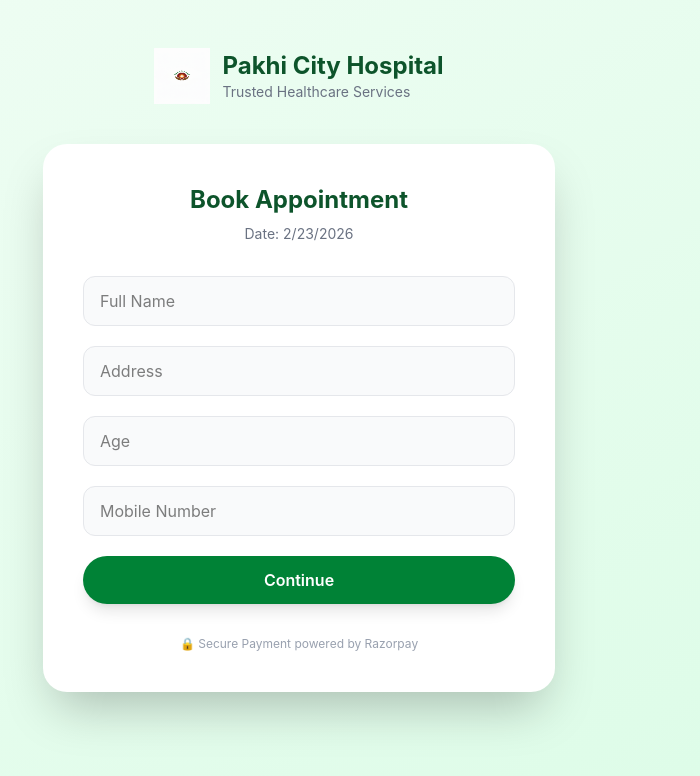
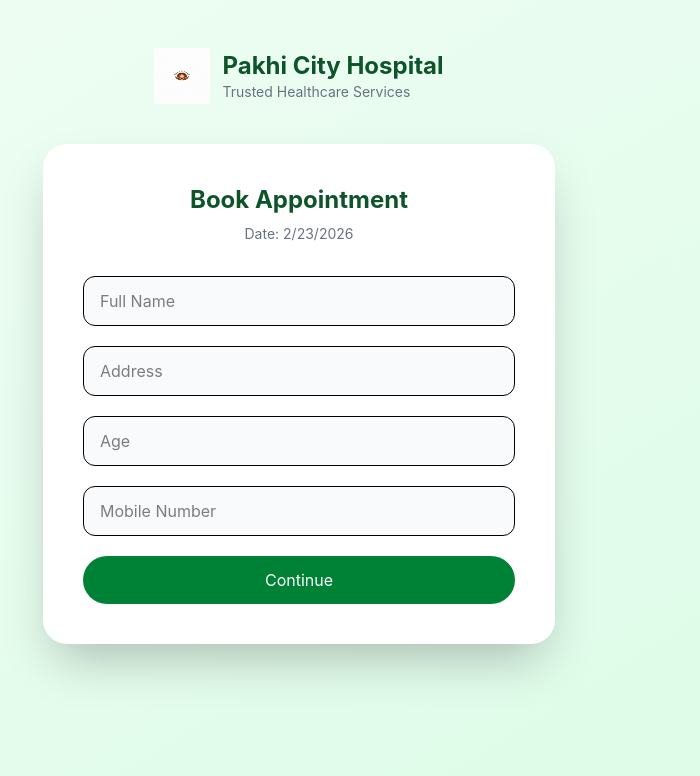
Before and after one commit to anuj808/Pakhi-City-Hospital, a React (Vite) app in the folder frontend/: page /book in a window 1280 px wide. Shown: the top 776 px of the page, without its empty margins (341-1041 px from the left). Built offline with nearby package versions, Linux system fonts and the light colour scheme.

Commit message:
fixed the issue

```diff
--- a/frontend/src/pages/BookPage.jsx
+++ b/frontend/src/pages/BookPage.jsx
@@ -3,6 +3,7 @@ import axios from "axios";
 import logo from "../assets/logo.png";
 
 function BookPage() {
+
   const [formData, setFormData] = useState({
     name: "",
     address: "",
@@ -28,6 +29,8 @@ function BookPage() {
     e.preventDefault();
     setLoading(true);
 
+    try {
+
       const res = await axios.post(
         "https://pakhi-city-hospital.onrender.com/api/payment/create-order",
         { phone: formData.phone }
@@ -38,6 +41,7 @@ function BookPage() {
           "https://pakhi-city-hospital.onrender.com/api/appointments/confirm",
           formData
         );
+
         setToken(confirmRes.data.tokenNumber);
         setLoading(false);
         return;
@@ -45,27 +49,55 @@ function BookPage() {
 
       setOrderData(res.data.order);
       setShowPayment(true);
+
+    } catch (err) {
+      alert(err.response?.data?.message || "Something went wrong");
+    }
+
     setLoading(false);
   };
 
   const openRazorpay = () => {
+
     const options = {
       key: "rzp_test_SJc8MDd9VpJqMh",
       amount: orderData.amount,
       currency: "INR",
       order_id: orderData.id,
-      name: "Pakhi Hospital",
+      name: "Pakhi City Hospital",
       description: "Registration Fee ₹305",
 
       handler: async function (response) {
+
+        try {
+
           const verifyRes = await axios.post(
             "https://pakhi-city-hospital.onrender.com/api/payment/verify-payment",
             { ...response, formData }
           );
 
           if (verifyRes.data.success) {
-          setToken(verifyRes.data.tokenNumber);
+
+            const tokenNumber = verifyRes.data.tokenNumber;
+            const paymentId = verifyRes.data.paymentId;
+
+            setToken(tokenNumber);
             setShowPayment(false);
+
+            // ✅ Open receipt in new tab
+            const receiptUrl =
+              `https://pakhi-city-hospital.onrender.com/api/payment/receipt/` +
+              `${paymentId}/` +
+              `${tokenNumber}/` +
+              `${formData.name}/` +
+              `${formData.phone}`;
+
+            window.open(receiptUrl, "_blank");
+          }
+
+        } catch (err) {
+          console.log(err);
+          alert("Verification failed");
         }
       },
 
@@ -79,7 +111,6 @@ function BookPage() {
   return (
     <section className="min-h-screen bg-gradient-to-br from-green-50 to-green-100 flex flex-col items-center px-4 py-12">
 
-      {/* 🔹 HOSPITAL HEADER */}
       <div className="flex items-center gap-3 mb-10">
         <img src={logo} alt="Hospital Logo" className="w-14 h-14" />
         <div>
@@ -92,7 +123,6 @@ function BookPage() {
         </div>
       </div>
 
-      {/* 🔹 BOOKING CARD */}
       <div className="bg-white w-full max-w-lg p-10 rounded-3xl shadow-2xl">
 
         <h2 className="text-2xl font-bold text-green-900 text-center">
@@ -106,73 +136,45 @@ function BookPage() {
         {!token && (
           <form onSubmit={handleSubmit} className="mt-8 space-y-5">
 
-            <input
-              name="name"
-              placeholder="Full Name"
-              value={formData.name}
-              onChange={handleChange}
-              required
-              className="w-full px-4 py-3 rounded-xl border border-gray-200 focus:ring-2 focus:ring-green-500 bg-gray-50"
+            <input name="name" placeholder="Full Name"
+              value={formData.name} onChange={handleChange}
+              required className="w-full px-4 py-3 rounded-xl border bg-gray-50"
             />
 
-            <input
-              name="address"
-              placeholder="Address"
-              value={formData.address}
-              onChange={handleChange}
-              required
-              className="w-full px-4 py-3 rounded-xl border border-gray-200 focus:ring-2 focus:ring-green-500 bg-gray-50"
+            <input name="address" placeholder="Address"
+              value={formData.address} onChange={handleChange}
+              required className="w-full px-4 py-3 rounded-xl border bg-gray-50"
             />
 
-            <input
-              type="number"
-              name="age"
-              placeholder="Age"
-              value={formData.age}
-              onChange={handleChange}
-              required
-              className="w-full px-4 py-3 rounded-xl border border-gray-200 focus:ring-2 focus:ring-green-500 bg-gray-50"
+            <input type="number" name="age" placeholder="Age"
+              value={formData.age} onChange={handleChange}
+              required className="w-full px-4 py-3 rounded-xl border bg-gray-50"
             />
 
-            <input
-              name="phone"
-              placeholder="Mobile Number"
-              value={formData.phone}
-              onChange={handleChange}
-              required
-              className="w-full px-4 py-3 rounded-xl border border-gray-200 focus:ring-2 focus:ring-green-500 bg-gray-50"
+            <input name="phone" placeholder="Mobile Number"
+              value={formData.phone} onChange={handleChange}
+              required className="w-full px-4 py-3 rounded-xl border bg-gray-50"
             />
 
-            <button
-              type="submit"
+            <button type="submit"
               disabled={loading}
-              className="w-full bg-green-700 hover:bg-green-800 text-white py-3 rounded-full font-semibold transition shadow-lg disabled:opacity-60"
+              className="w-full bg-green-700 text-white py-3 rounded-full"
             >
               {loading ? "Processing..." : "Continue"}
             </button>
-
-            <p className="text-center text-xs text-gray-400 mt-3">
-              🔒 Secure Payment powered by Razorpay
-            </p>
-
           </form>
         )}
 
-        {/* 🔹 SUCCESS SCREEN */}
         {token && (
           <div className="mt-10 text-center">
-
             <div className="text-6xl mb-4">🎉</div>
-
             <h2 className="text-2xl font-bold text-green-900">
               Appointment Confirmed
             </h2>
-
             <p className="mt-4 text-gray-600">
               Your token number is:
             </p>
-
-            <div className="mt-6 bg-green-100 border border-green-300 p-6 rounded-2xl">
+            <div className="mt-6 bg-green-100 p-6 rounded-2xl">
               <h3 className="text-4xl font-bold text-green-900">
                 {token}
               </h3>
@@ -180,39 +182,27 @@ function BookPage() {
                 Please visit hospital after 9:00 AM
               </p>
             </div>
-
           </div>
         )}
 
       </div>
 
-      {/* 🔹 PAYMENT MODAL */}
       {showPayment && (
         <div className="fixed inset-0 bg-black/40 flex items-center justify-center">
-
-          <div className="bg-white w-full max-w-sm p-8 rounded-3xl shadow-2xl text-center">
-
+          <div className="bg-white w-full max-w-sm p-8 rounded-3xl text-center">
             <h2 className="text-xl font-semibold text-green-900">
               Complete Payment
             </h2>
-
             <p className="text-sm text-gray-500 mt-2">
               Registration Fee: ₹305
             </p>
-
             <button
               onClick={openRazorpay}
-              className="mt-6 w-full bg-green-700 hover:bg-green-800 text-white py-3 rounded-full font-semibold transition"
+              className="mt-6 w-full bg-green-700 text-white py-3 rounded-full"
             >
               Pay ₹305
             </button>
-
-            <p className="text-xs text-gray-400 mt-4">
-              UPI | Cards | Net Banking supported
-            </p>
-
           </div>
-
         </div>
       )}
 
```
Also changed, not shown: 2 other files (tests, documents, lock files or other folders). Lines whose indentation alone changed are shown as unchanged.
